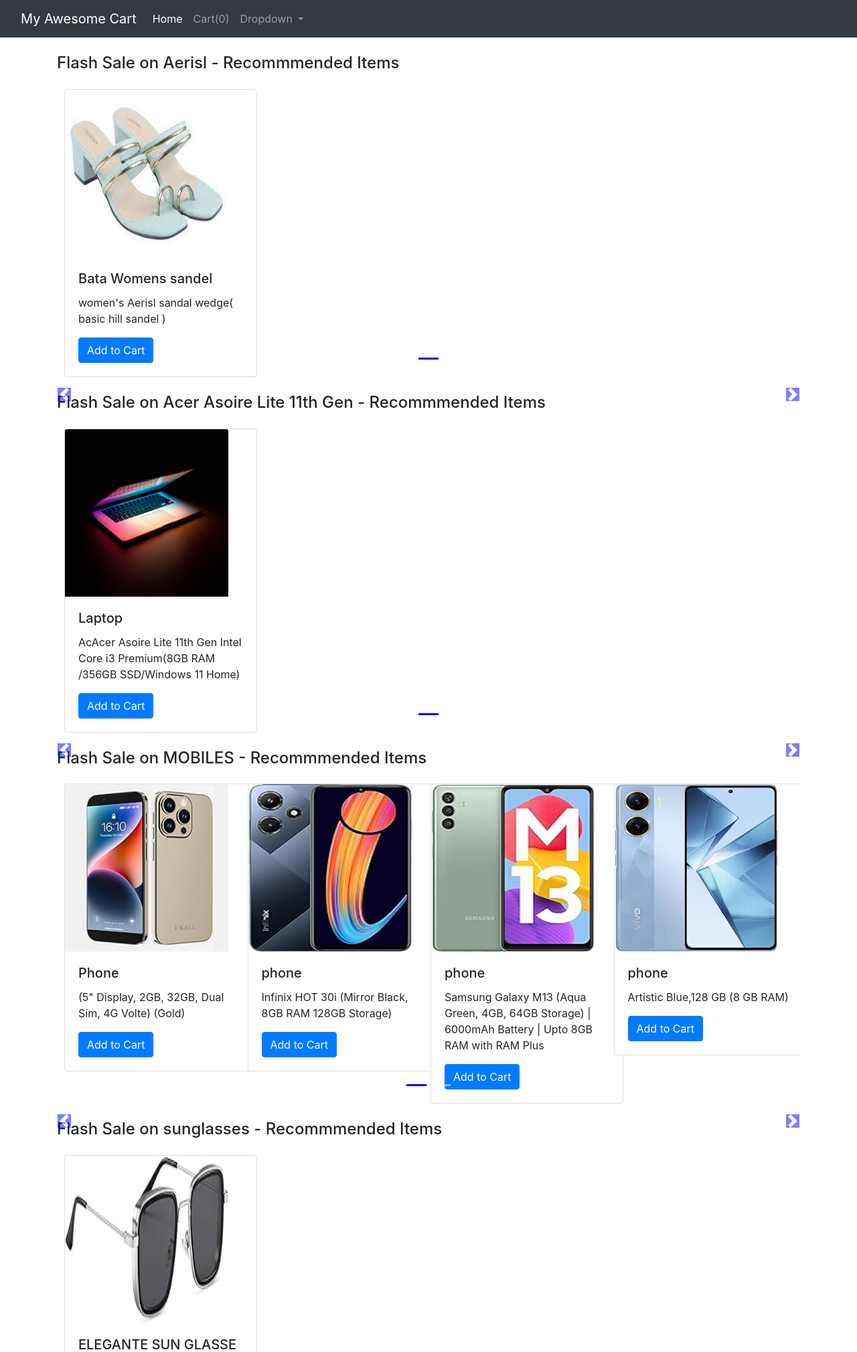
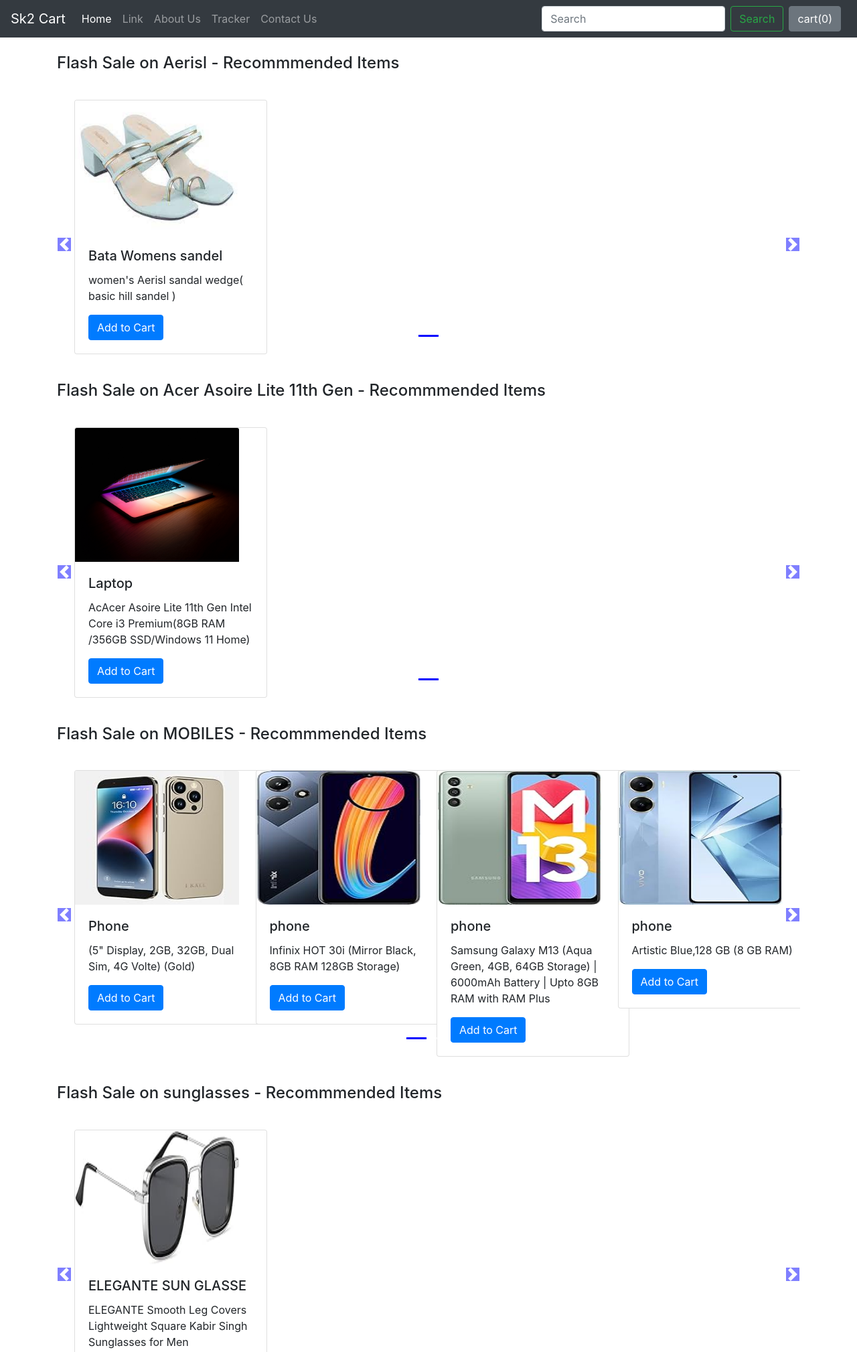
Before and after one commit to kadshweta/ecommerce-website, a Django app: page /shop/ in a window 1280 px wide. Shown: the top 2019 px of the page at 67% size. Run offline with Django 4.2, Linux system fonts and the light colour scheme; data comes from the database, SQL or seed files in the repository; some libraries are stand-ins or nearby versions.

Commit message:
connect multiple pages

```diff
--- a/ecopro/shop/templates/shop/about.html
+++ b/ecopro/shop/templates/shop/about.html
@@ -1,5 +1,5 @@
 {% extends 'shop/basic.html' %}
 
-{% block title%} title of about  {% endblock %}
+{% block title%} About Us {% endblock %}
 
-{% block body %} body of page {% endblock %}
+{% block body %} this is about page {% endblock %}
--- a/ecopro/shop/templates/shop/basic.html
+++ b/ecopro/shop/templates/shop/basic.html
@@ -17,36 +17,44 @@
 <body>
 
   <nav class="navbar navbar-expand-lg navbar-dark bg-dark">
-    <div class="container-fluid">
-      <a class="navbar-brand" href="#">My Awesome Cart</a>
-      <button class="navbar-toggler" type="button" data-bs-toggle="collapse" data-bs-target="#navbarSupportedContent"
-        aria-controls="navbarSupportedContent" aria-expanded="false" aria-label="Toggle navigation">
+    <a class="navbar-brand" href="/shop">Sk2 Cart</a>
+    <button class="navbar-toggler" type="button" data-toggle="collapse" data-target="#navbarSupportedContent" aria-controls="navbarSupportedContent" aria-expanded="false" aria-label="Toggle navigation">
       <span class="navbar-toggler-icon"></span>
     </button>
+
     <div class="collapse navbar-collapse" id="navbarSupportedContent">
-        <ul class="navbar-nav me-auto mb-2 mb-lg-0">
-          <li class="nav-item">
-            <a class="nav-link active" aria-current="page" href="#">Home</a>
+      <ul class="navbar-nav mr-auto">
+        <li class="nav-item active">
+          <a class="nav-link" href="/shop">Home <span class="sr-only">(current)</span></a>
         </li>
         <li class="nav-item">
-            <a class="nav-link" href="#">Cart(<span id ="cart">0</span></span>)</a>
+          <a class="nav-link" href="#">Link</a>
         </li>
-          <li class="nav-item dropdown">
-            <a class="nav-link dropdown-toggle" href="#" role="button" data-bs-toggle="dropdown" aria-expanded="false">
-              Dropdown
-            </a>
-            <ul class="dropdown-menu">
-              <li><a class="dropdown-item" href="#">Action</a></li>
-              <li><a class="dropdown-item" href="#">Another action</a></li>
-              <li>
-                <hr class="dropdown-divider">
+        <li class="nav-item">
+          <a class="nav-link" href="/shop/about">About Us</a>
         </li>
-              <button class="btn btn-outline-success" type="submit">Search</button>
+        <li class="nav-item">
+          <a class="nav-link" href="/shop/tracker">Tracker</a>
+        </li>
+        <li class="nav-item">
+          <a class="nav-link" href="/shop/contact">Contact Us</a>
+        </li>
+
+
+      </ul>
+      <form class="form-inline my-2 my-lg-0">
+        <input class="form-control mr-sm-2" type="search" placeholder="Search" aria-label="Search">
+        <button class="btn btn-outline-success my-2 my-sm-0" type="submit">Search</button>
       </form>
-      </div>
+      <button type="button" class="btn btn-secondary mx-2" id="popcart" data-container="body"
+      data-toggle="popover" data-placement="bottom" data-html="true"
+      data-content="Vivamus
+sagittis lacus vel augue laoreet rutrum faucibus.">
+      cart(<span id ="cart">0</span>)
+      </button>
     </div>
   </nav>
-  <!-- body ka all part hya show karega -->
+ {% comment %} body part {% endcomment %}
   {% block body %} {% endblock %}
 
   <script src="https://code.jquery.com/jquery-3.3.1.slim.min.js"
--- /dev/null
+++ b/ecopro/shop/templates/shop/checkout.html
@@ -0,0 +1,5 @@
+{% extends 'shop/basic.html' %}
+
+{% block title%} Check Out  {% endblock %}
+
+{% block body %} this is CheckOut  page {% endblock %}
--- /dev/null
+++ b/ecopro/shop/templates/shop/contact.html
@@ -0,0 +1,5 @@
+{% extends 'shop/basic.html' %}
+
+{% block title%} Contact {% endblock %}
+
+{% block body %} this is Contact page {% endblock %}
--- a/ecopro/shop/templates/shop/index.html
+++ b/ecopro/shop/templates/shop/index.html
@@ -12,8 +12,8 @@
 
 .col-md-3 img{
 
-max-width:244px;
-height:250px;
+width:245px;
+height:200px;
 }
 
 body .carousel-indicator li{
@@ -33,6 +33,7 @@
 .carousel-control-next{
 top: auto;
 bottom: auto;
+padding-top:222px
 }
 
 body .no-padding{
@@ -48,7 +49,8 @@
 <div class="container">
   {% for product,range,nslide in allprods %}
   <h4 class="my-4"> Flash Sale on {{product.0.category}} - Recommmended Items</h4>
-  <div id="demo{{forloop.counter}}" class="carousel slide my-3" data-ride="carousel">
+  <div class="row">
+  <div id="demo{{forloop.counter}}" class="col carousel slide my-3" data-ride="carousel">
     <ul class="carousel-indicators">
       <li data-target="#demo{{forloop.counter}}" data-slide-to="0" class="active"></li>
       {% for i in range %}
@@ -58,7 +60,7 @@
 
     <div class="container carousel-inner no-padding">
         <div class="carousel-item active">
-          <div class="row">
+
           {% for i in product %}
           <div class="col-xs-3 col-sm-3 col-md-3">
             <div class="card" style="width: 18rem;">
@@ -71,15 +73,14 @@
             </div>
           </div>
           {% if forloop.counter|divisibleby:4 and forloop.counter > 0 and not forloop.last %}
-        </div>
-
-          <div class="carousel-item">
+        </div><div class="carousel-item">
                   {% endif %}
 
                   {% endfor %}
           </div>
-      </div>
-    </div>
+
+
+</div>
 </div>
 <!-- left and right controls for the slide -->
 <a class="carousel-control-prev" href="#demo{{forloop.counter}}" data-slide="prev">
@@ -88,11 +89,12 @@
 <a class="carousel-control-next" href="#demo{{forloop.counter}}" data-slide="next">
   <span class="carousel-control-next-icon"></span>
 </a>
-{% endfor %}
+</div>
+  {% endfor %}
 </div>
 {% endblock %}
-<!-- carosal show using two div ends  -->
-<!-- </div> shift upeer becouse cursole come outside of image  -->
+{% comment %} carosal show using two div ends {% endcomment %}
+{% comment %} shift upeer becouse cursole come outside of image {% endcomment %}
 {% block js %}
 <script>
 console.log('working');
@@ -101,10 +103,11 @@
 }
 else{
 cart= json.parse(localStorage.getItem('cart'));
+document.getElementById('cart').innerHTML=object.keys(cart).length;
+
 }
 
 $('.cart').click(function(){
-  console.log("clicked");
   var idstr = this.id.toString();
   console.log(idstr);
   if (cart[idstr] !=undefined){
@@ -117,6 +120,11 @@
   }
 console.log(cart);
 localStorage.setItem('cart',JSON.stringify(cart));
+
+document.getElementById('cart').innerHTML=object.keys(cart).length;
 });
+
+$('#popcart').popover();
+document.getElementById(*popcart*).setAttribute('data-content','<h5>cart</h5>')
 </script>
 {% endblock %}
--- /dev/null
+++ b/ecopro/shop/templates/shop/productview.html
@@ -0,0 +1,5 @@
+{% extends 'shop/basic.html' %}
+
+{% block title%} Product View {% endblock %}
+
+{% block body %} this is ProductView page {% endblock %}
--- /dev/null
+++ b/ecopro/shop/templates/shop/tracker.html
@@ -0,0 +1,5 @@
+{% extends 'shop/basic.html' %}
+
+{% block title%} Tracker  {% endblock %}
+
+{% block body %} this is Tracker page {% endblock %}
--- a/ecopro/shop/views.py
+++ b/ecopro/shop/views.py
@@ -28,16 +28,16 @@
     return render(request,'shop/about.html')
 
 def contact(request):
-    return HttpResponse("we are at contact")
+    return render(request,'shop/contact.html')
 
 def tracker(request):
-    return HttpResponse("we are at tracker")
+    return render(request,"shop/tracker.html")
 
 def search(request):
-    return HttpResponse("we are at dearch")
+    return render(request,"shop/search.html")
 
 def productview(request):
-    return HttpResponse("we are at productview")
+    return render(request,"shop/productview.html")
 
 def checkout(request):
-    return HttpResponse("we are at checkout")
+    return render(request,"shop/checkout.html")
```
Also changed, not shown: ecopro/shop/templates/shop/index2.html (+15 -0 lines). Lines whose indentation alone changed are shown as unchanged.
